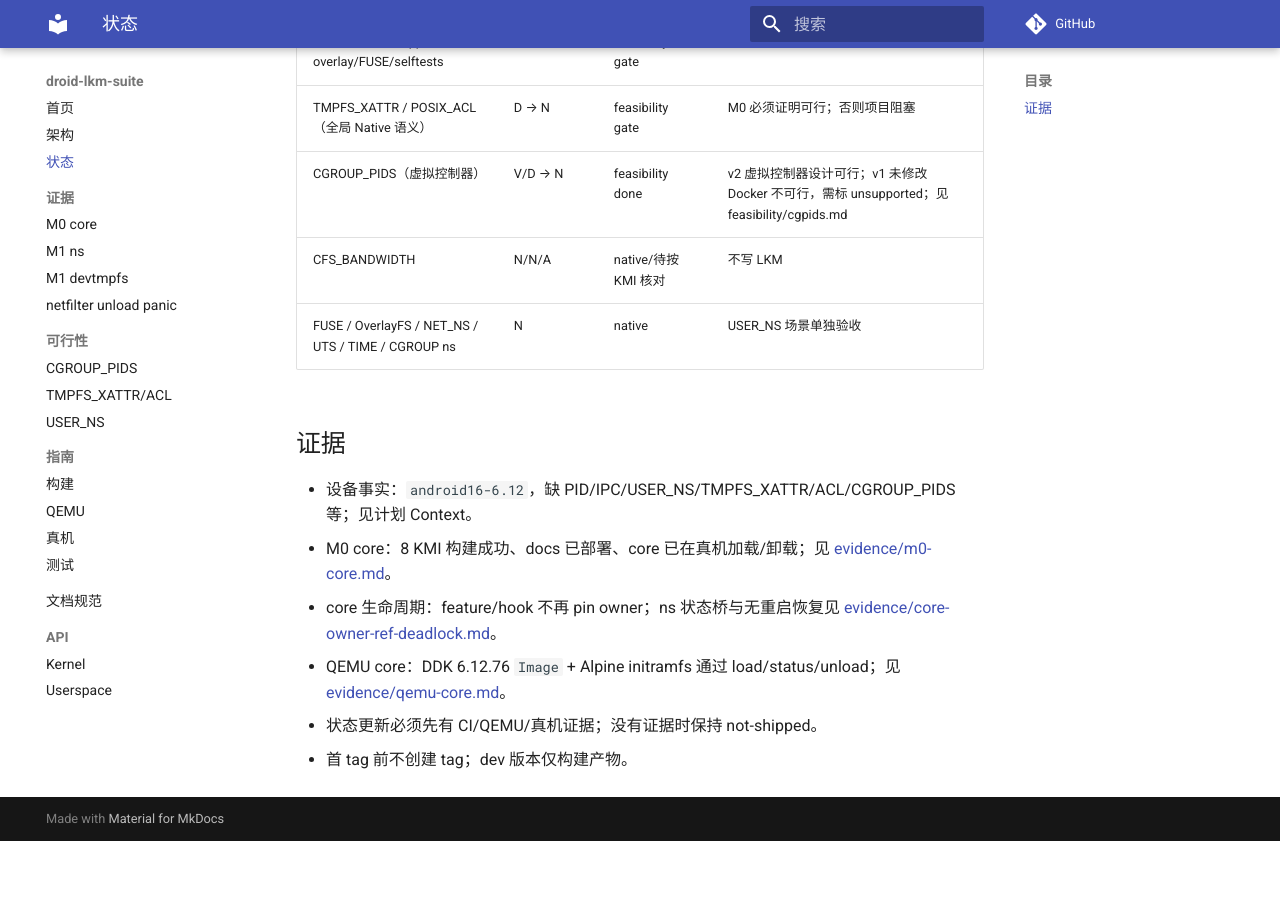
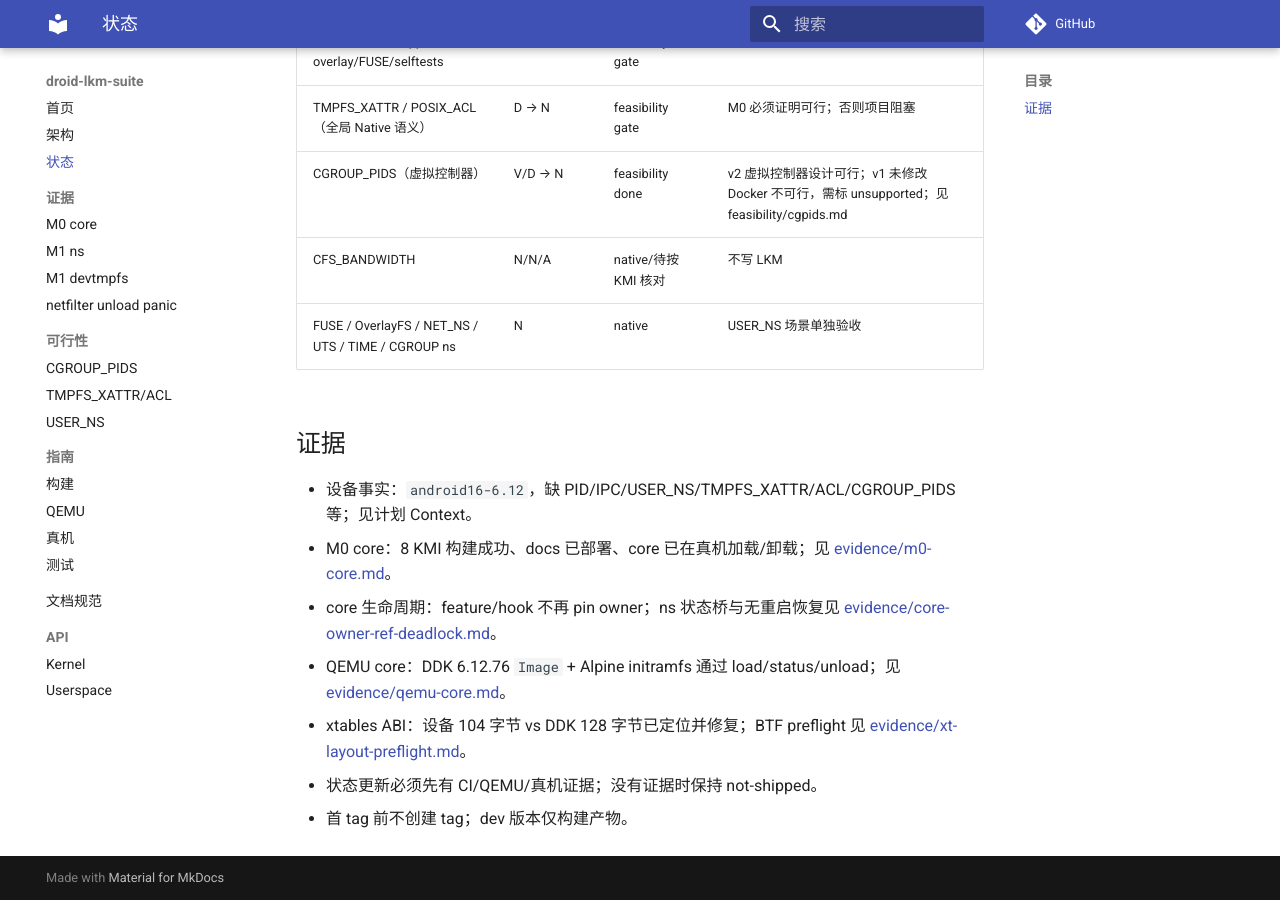
Before and after one commit to uobe1/droid-lkm-suite, an MkDocs documentation site: the page built from docs/status.md, in a window 1280 px wide and 900 px high, scrolled down 706 px. Built offline with MkDocs 1.6.1 and Material for MkDocs 9.7.7, drawn with Linux system fonts in a browser that asks for light colours; comment, search, counter and statistics services are not loaded; before the commit the page ends 1547 px from its top, so only the background shows below that.

Commit message:
docs(status): link xt layout preflight evidence

```diff
--- a/docs/status.md
+++ b/docs/status.md
@@ -23,5 +23,6 @@
 - M0 core：8 KMI 构建成功、docs 已部署、core 已在真机加载/卸载；见 [evidence/m0-core.md](evidence/m0-core.md)。
 - core 生命周期：feature/hook 不再 pin owner；ns 状态桥与无重启恢复见 [evidence/core-owner-ref-deadlock.md](evidence/core-owner-ref-deadlock.md)。
 - QEMU core：DDK 6.12.76 `Image` + Alpine initramfs 通过 load/status/unload；见 [evidence/qemu-core.md](evidence/qemu-core.md)。
+- xtables ABI：设备 104 字节 vs DDK 128 字节已定位并修复；BTF preflight 见 [evidence/xt-layout-preflight.md](evidence/xt-layout-preflight.md)。
 - 状态更新必须先有 CI/QEMU/真机证据；没有证据时保持 not-shipped。
 - 首 tag 前不创建 tag；dev 版本仅构建产物。
```
